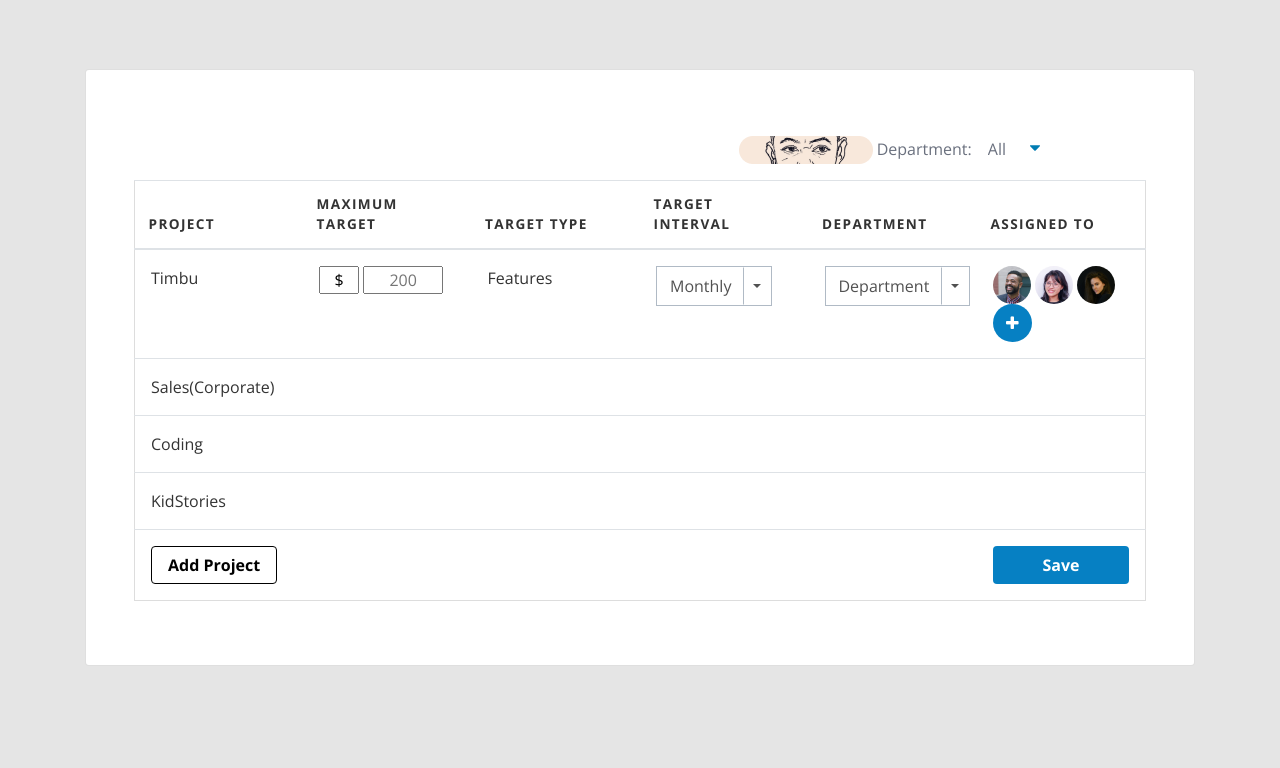
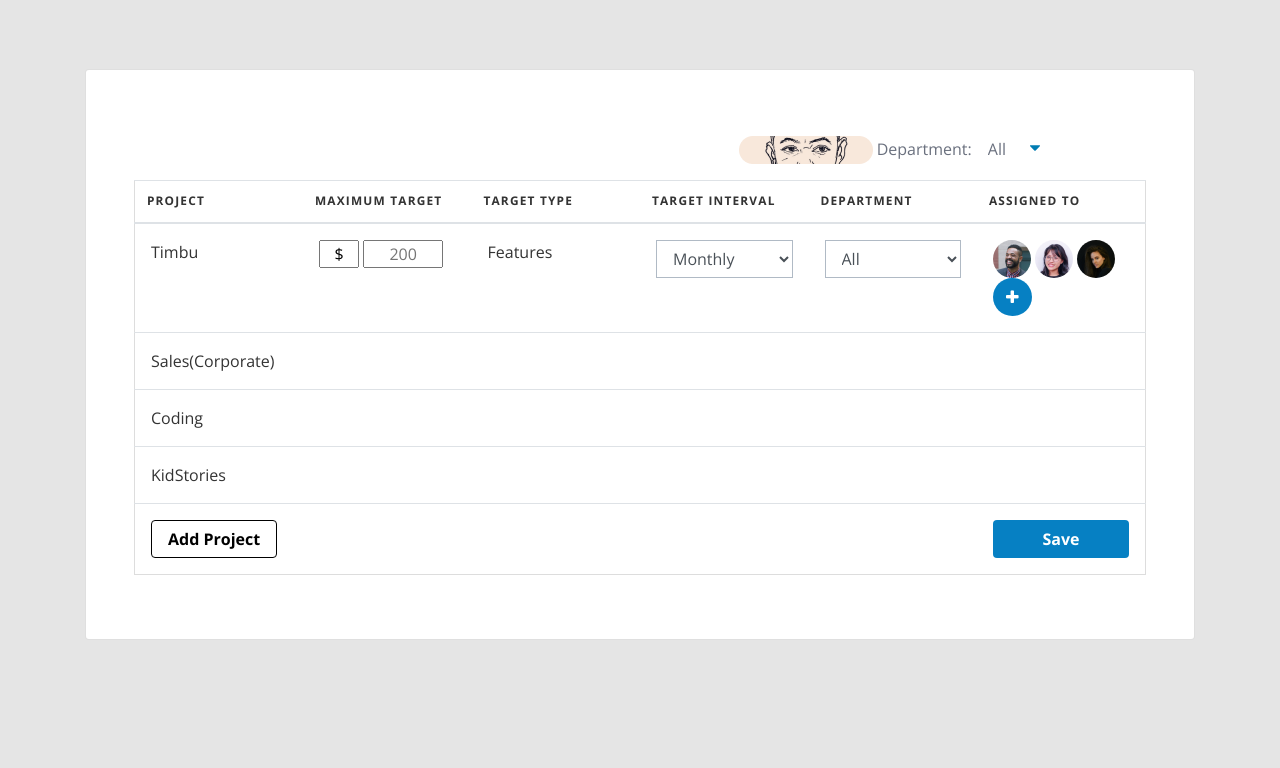
Before and after one commit to Okoyecb/teamtracker, a plain HTML site: page addproject.html in a window 1280 px wide. Shown: the part 89-857 px from the top of the page. Drawn offline with nearby package versions, Linux system fonts and the light colour scheme; some packages are replaced by stand-ins of ours; a script that the page names is missing.

Commit message:
Hot Fixes

```diff
--- a/addproject.html
+++ b/addproject.html
@@ -16,8 +16,8 @@
 	</head>
 	<body>
 		<header class="bg--blue">
+		<nav class="navbar navbar-expand-lg bg--blue">
 				<div class="container">
-				<nav class="navbar navbar-expand-lg bg--blue">
 						<a class="navbar-brand" href="index.html"><p class="text-white l--33 f-24 ls--3">TEAMTRACKER</p> </a>
 						<button class="navbar-toggler bd--white" type="button" data-toggle="collapse" data-target="#navbarSupportedContent" aria-controls="navbarSupportedContent" aria-expanded="false" aria-label="Toggle navigation">
 							<span class="fa fa-bars text-white"></span>
@@ -49,8 +49,10 @@
 								</li>
 							</ul>
 						</div>
+					</div>
+
 				</nav>
-			</div>
+
 
 		</header>
 		<body>
@@ -77,8 +79,8 @@
 										</div>
 									</div>
 									<div class="">
-										<table class="table">
-											<thead class="bg--light">
+										<table class="table bd--grey table-hover">
+											<thead class="bg--light  f-14">
 												<th>Project</th>
 												<th>Maximum Target</th>
 												<th>Target Type</th>
@@ -98,10 +100,10 @@
 													<td data-label="Target Type" contenteditable>Features</td>
 													<td data-label="Target Interval">
 
-                                                        <div class="btn-group target-interval-filter">
+                                                        <!-- <div class="btn-group target-interval-filter">
                                                             <button type="button" class="btn bg-transparent text--dark-darker w-100">Monthly</button>
                                                             <button type="button" class="btn bg-transparent text--dark-darker dropdown-toggle interval--filter-dropdown dropdown-toggle-split w-25" data-toggle="dropdown" aria-haspopup="true" aria-expanded="false">
-                                                                <!-- <span class="sr-only">Toggle Dropdown</span> -->
+
                                                             </button>
                                                             <div class="dropdown-menu">
                                                                 <a class="dropdown-item" href="#">Monthly</a>
@@ -109,11 +111,17 @@
                                                                 <a class="dropdown-item" href="#">Yearly</a>
                                                                 <a class="dropdown-item" href="#">Quarterly</a>
                                                             </div>
-                                                        </div>
+														</div> -->
+														<select name="" id="interval" class="form-control filter-select">
+																<option value="">Monthly</option>
+																<option value="">Weekly</option>
+																<option value="">Yearly</option>
+																<option value="">Quaterly</option>
+															</select>
 
                                                     </td>
                                                     <td data-label="Department">
-                                                        <div class="btn-group target-interval-filter">
+                                                        <!-- <div class="btn-group target-interval-filter">
                                                             <button type="button" class="btn bg-transparent text--dark-darker w-100">Department</button>
                                                             <button type="button" class="btn bg-transparent text--dark-darker dropdown-toggle interval--filter-dropdown dropdown-toggle-split w-25" data-toggle="dropdown" aria-haspopup="true" aria-expanded="false">
                                                                 <span class="sr-only">All</span>
@@ -125,7 +133,13 @@
 
                                                                 <a class="dropdown-item" href="#">IT</a>
                                                             </div>
-                                                        </div>
+                                                        </div> -->
+														<select name="" id="interval" class="form-control filter-select">
+																<option value="">All</option>
+																<option value="">Engineering</option>
+																<option value="">Sales</option>
+																<option value="">IT</option>
+															</select>
 													</td>
 													<td data-label="assigned To">
                                                         <img src="assets/images/user_1.png" class="rounded-circle" alt="">
--- a/assets/css/style.css
+++ b/assets/css/style.css
@@ -89,6 +89,12 @@ html,body{
 .interval--filter-dropdown{
 	border-left:1px solid #b0bac5;
 }
+
+.filter-select{
+	border-radius: 0;
+	border: 1px solid #b0bac5;
+}
+
 .target-input-currency{
 	width: 40px;
 	text-align: center;
```
Also changed, not shown: index.html (+31 -32 lines). Lines whose indentation alone changed are shown as unchanged.
